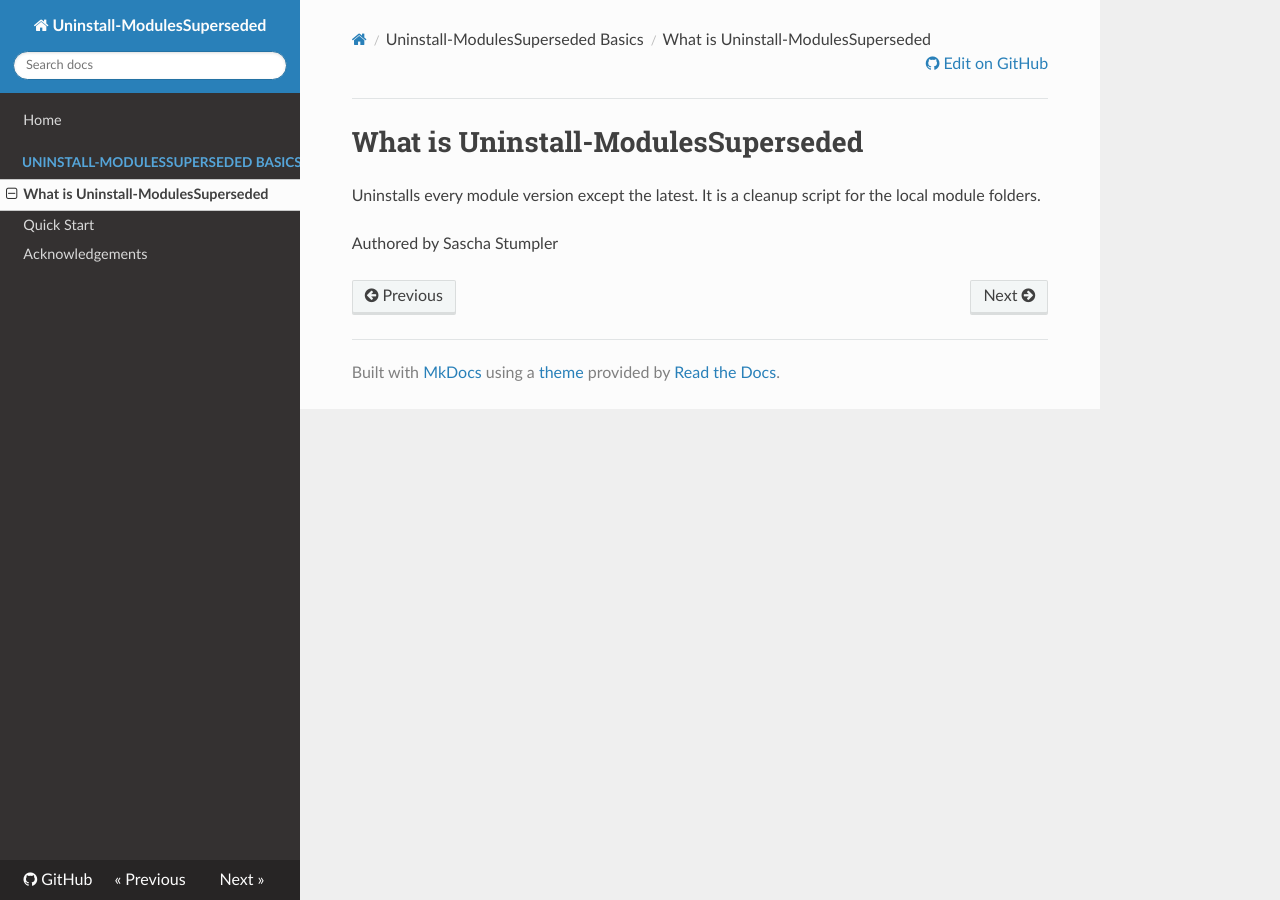
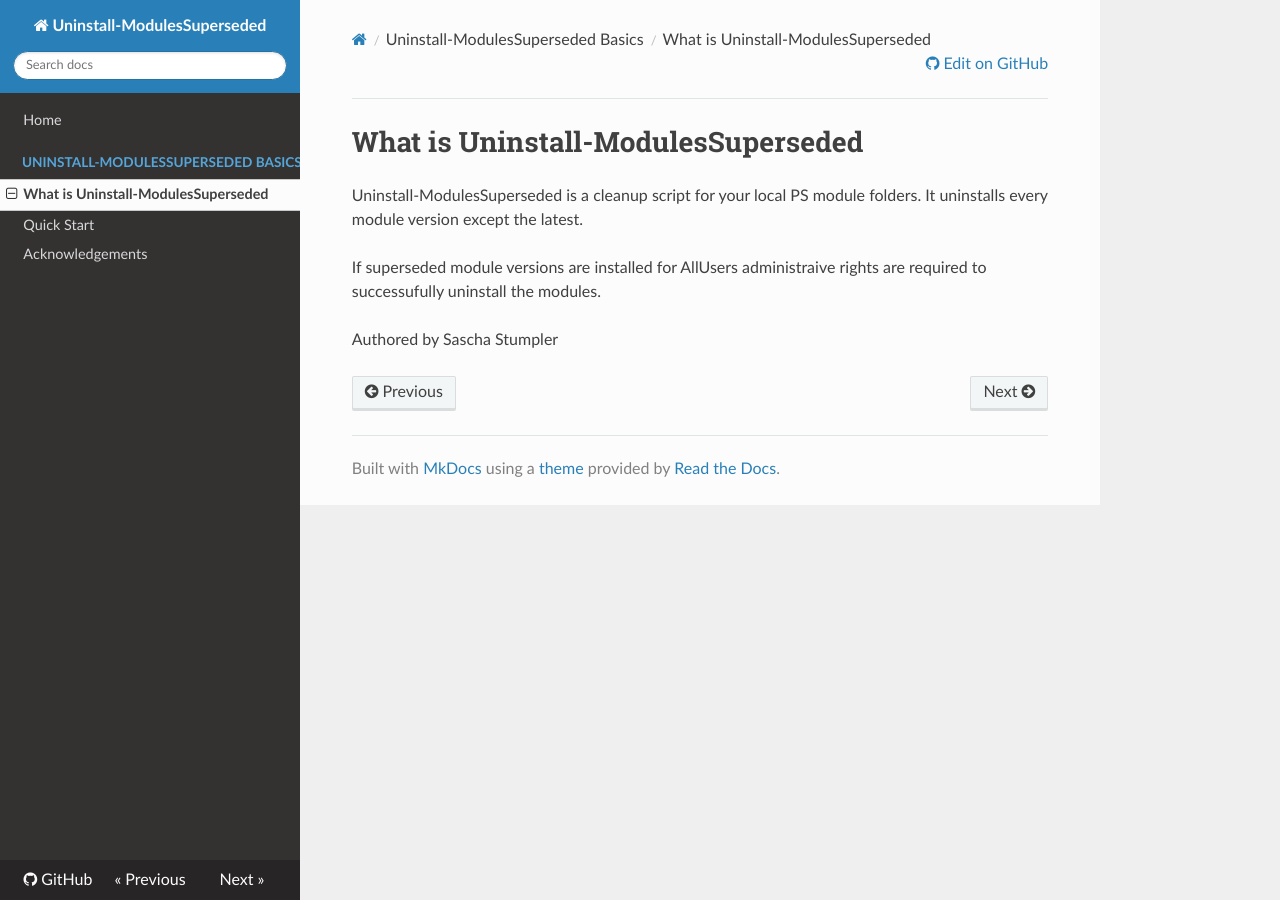
Before and after one commit to SasStu/Uninstall-ModulesSuperseded, an MkDocs documentation site: the page built from docs/about.md, in a window 1280 px wide. Built offline with MkDocs 1.6.1, drawn with Linux system fonts in a browser that asks for light colours; nearby versions of some CDN libraries; old or Windows-style settings are respelled for this version of MkDocs.

```diff
--- a/docs/about.md
+++ b/docs/about.md
@@ -1,5 +1,7 @@
 # What is Uninstall-ModulesSuperseded
 
-Uninstalls every module version except the latest. It is a cleanup script for the local module folders.
+Uninstall-ModulesSuperseded is a cleanup script for your local PS module folders. It uninstalls every module version except the latest.
+
+If superseded module versions are installed for AllUsers administraive rights are required to successufully uninstall the modules.
 
 Authored by Sascha Stumpler
```
Also changed, not shown: readme.md (+1 -2 lines).
